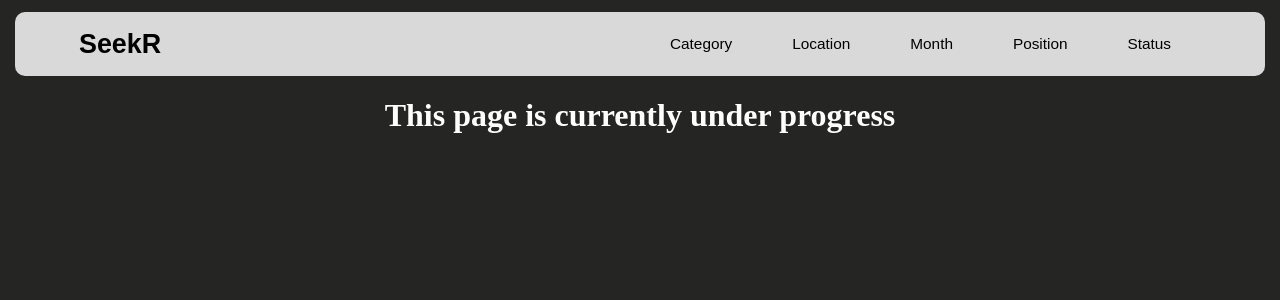
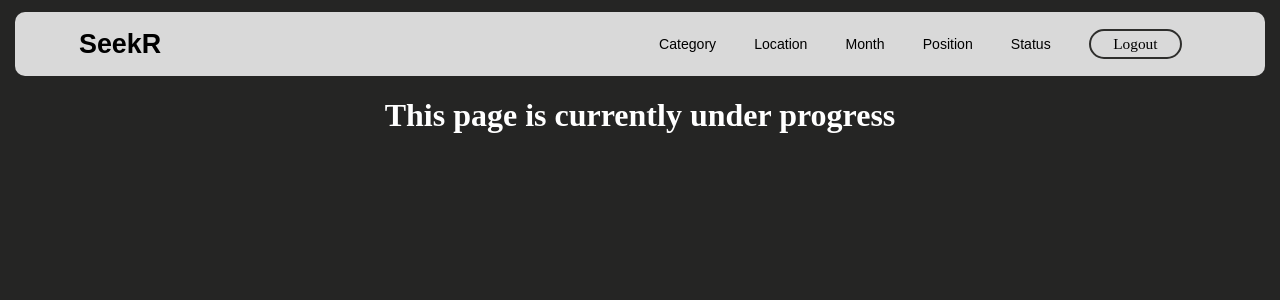
Before and after one commit to jSunpayco/seekr, a React (Vite) app: page /jobs in a window 1280 px wide. Shown: the top 300 px of the page. Built offline with nearby package versions, Linux system fonts and the light colour scheme.

Commit message:
Filters styling

```diff
--- a/src/components/FormButton/formbutton.module.scss
+++ b/src/components/FormButton/formbutton.module.scss
@@ -70,6 +70,7 @@
     opacity: 1;
     transform: translateX(0);
     transition: all .7s var(--expoOut);
+    color: black;
     will-change: transform;
 }
 
--- a/src/components/Navigation/navigation.module.scss
+++ b/src/components/Navigation/navigation.module.scss
@@ -43,6 +43,7 @@
     display: flex;
     flex-direction: row;
     justify-content: space-around;
+    align-items: center;
     width: 50%;
 }
 
@@ -50,5 +51,25 @@
     cursor: pointer;
     font-family: Arial, sans-serif;
     font-weight: 500;
+    font-size: 1.1vw;
+}
+
+.logoutButton{
+    background-color: transparent;
+    height: fit-content;
     font-size: 1.2vw;
+    padding: 0.3vw 1.75vw;
+    border-radius: 1.75vw;
+    cursor: pointer;
+    border: #2E2E2C solid;
+    border-width: 2px;
+    transition: color 0.4s ease, background-color 0.4s ease;
+    text-decoration: none;
+    color: black;
+
+    &:hover{
+        background-color: #2E2E2C;
+        color: white;
+        transition: all 0.4s ease;
+    }
 }
--- a/src/components/Navigation/navigation.tsx
+++ b/src/components/Navigation/navigation.tsx
@@ -18,7 +18,7 @@ const Navigation = () => {
                 <h1 className={styles.logo}>SeekR</h1>
                 <div className={styles.filtersContainer}>
                     {filterContainers()}
-                    {/* <button>Logout</button> */}
+                    <a href='/' className={styles.logoutButton}>Logout</a>
                 </div>
                 {/* <button className={styles.navigationCloseButton}>X</button> */}
             </div>
```
